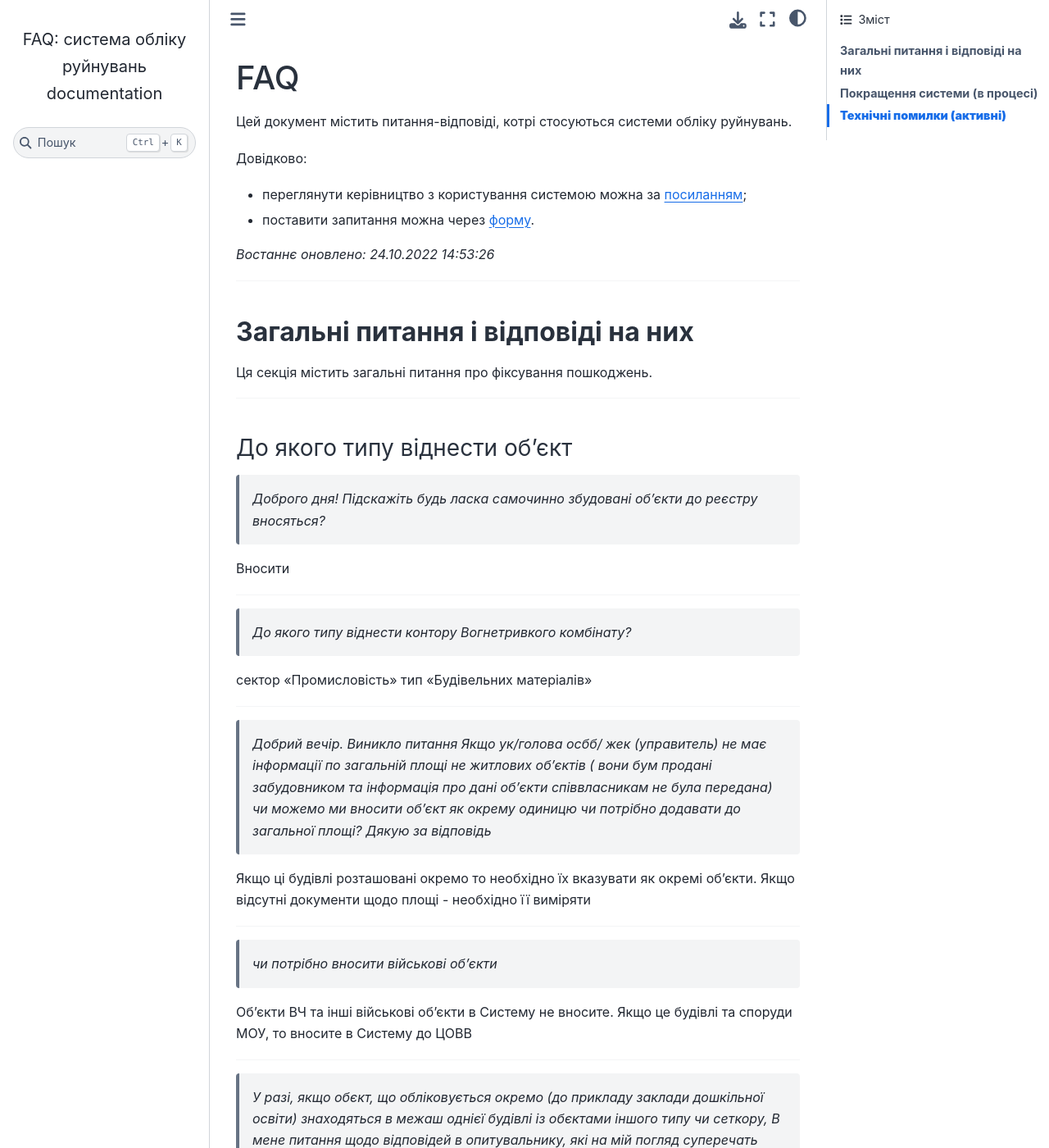
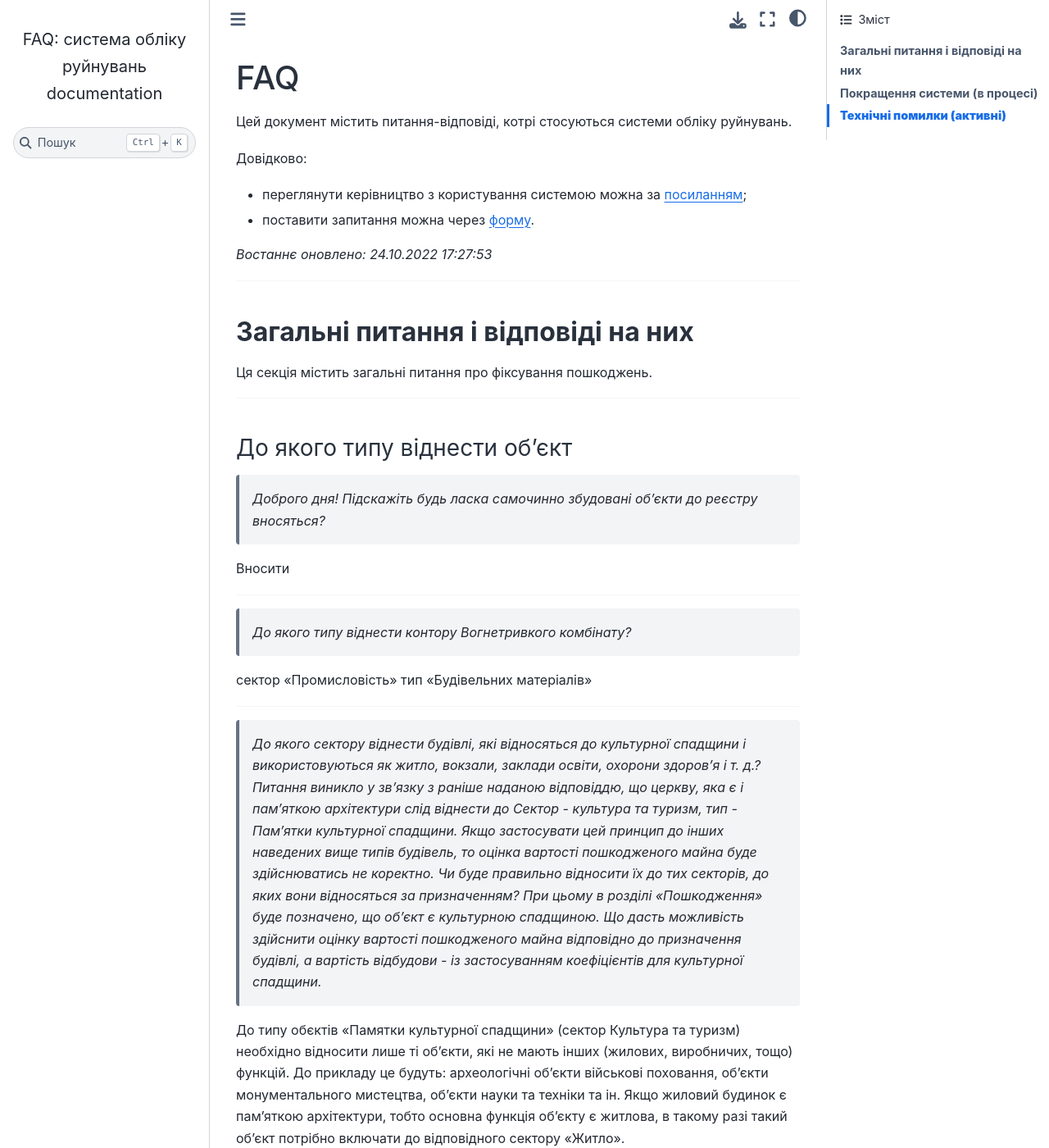
Before and after one commit to hp0404/docs.rebuild, a Sphinx documentation site: the page built from docs/source/index.md, in a window 1280 px wide and 1400 px high. Shown: the whole window at 82% size. Built offline with Sphinx 7.4.7 and the Sphinx Book theme 1.1.4, drawn with Linux system fonts in a browser that asks for light colours; some of the changed text lies outside the part shown.

Commit message:
Updated docs

```diff
--- a/docs/source/index.md
+++ b/docs/source/index.md
@@ -6,7 +6,7 @@
 * переглянути керівництво з користування системою можна за [посиланням](https://docs.google.com/document/d/18nBsTp8z1VBmNDV_jaTdcn3OFeV2wQJq/edit?usp=sharing&ouid=118382818587314238641&rtpof=true&sd=true);
 * поставити запитання можна через [форму](https://forms.gle/Vd8zJrTydsTgpC6p9).
 
-*Востаннє оновлено: <!-- date starts -->24.10.2022 14:53:26<!-- date ends -->*
+*Востаннє оновлено: <!-- date starts -->24.10.2022 17:27:53<!-- date ends -->*
 
 ---
 
@@ -27,6 +27,11 @@
 > *До якого типу віднести контору Вогнетривкого комбінату?*
 
 сектор "Промисловість" тип "Будівельних матеріалів"
+
+---
+> *До якого сектору віднести будівлі, які відносяться до культурної спадщини і використовуються як житло, вокзали, заклади освіти, охорони здоров'я і т. д.? Питання виникло у зв'язку з раніше наданою відповіддю, що церкву, яка є і пам’яткою архітектури слід віднести до Сектор - культура та туризм, тип - Пам’ятки культурної спадщини. Якщо застосувати цей принцип до інших наведених вище типів будівель, то оцінка вартості пошкодженого майна буде здійснюватись не коректно.  Чи буде правильно відносити їх до тих секторів, до яких вони відносяться за призначенням? При цьому в розділі «Пошкодження» буде позначено, що об’єкт є культурною спадщиною. Що дасть можливість здійснити оцінку вартості пошкодженого майна відповідно до призначення будівлі, а вартість відбудови - із застосуванням коефіцієнтів для культурної спадщини.*
+
+До типу обєктів "Памятки культурної спадщини" (сектор Культура та туризм) необхідно відносити лише ті об'єкти, які не мають інших (жилових, виробничих, тощо) функцій. До прикладу це будуть: археологічні об'єкти військові поховання, об'єкти монументального мистецтва, об'єкти науки та техніки та ін. Якщо жиловий будинок є пам'яткою архітектури, тобто основна функція об'єкту є житлова, в такому разі такий об'єкт потрібно включати до відповідного сектору "Житло".
 
 ---
 > *Добрий вечір. Виникло питання  Якщо ук/голова осбб/ жек (управитель) не має інформації по загальній площі не житлових об’єктів ( вони бум продані забудовником та інформація про дані об’єкти  співвласникам не була передана) чи можемо ми вносити об’єкт як окрему одиницю чи потрібно додавати до загальної площі? Дякую за відповідь*
@@ -113,6 +118,7 @@
 > *Об’єкт - школа, ще є складові частини об‘єкта ( гараж, сарай, теплиця, погріб, вбиральня і т.д.) які зазнали пошкоджень. Кожну складову частину об‘єкту потрібно додавати окремо?*
 
 Різні окремостоячі споруди, які входять в структуру "материнського" об'єкта, вносять як окремі об'єкти, але в рамках того сектора, до якого відноситься "материнський" (основний) об'єкт
+ОБОВ'ЯЗКОВО з правильним вказанням коду ЄДРПОУ одинакового для всіх таких об'єктів.
 
 ---
 > *Якщо багатоквартирний будинок на території військового містечка селищної ради як вносити адресу, оскільки війського містечка немає в переліку населених пунктів*
@@ -328,6 +334,11 @@
 пошкодження огороджуючих конструкцій - Фасад - площа руйнувань
 
 ---
+> *Підскажіть, будь ласка, як заповнювати адресу такого об'єкту, як ПЛ (повітряна лінія), якщо, наприклад ПЛ проходить через декілька населених пунктів, або, навіть, переходить з одного району в інший. Як для ПЛ можна вказати точну прив'язку до місцевості (назву населеного пункту, назву вулиці та № будинку), якщо ПЛ проходить  в декількох кілометрах від населеного пункту. Дякую*
+
+Якщо ПЛ не проходить через населений пункт, для цього є відповідний тумблер "поза межами населеного пункту". Вказуйте той населений пункт, в якому знаходиться найбільш пошкоджена повітряна лінія (за довжиною)
+
+---
 > *якщо у нас є будинок, який пошкоджений два рази у різні дати. То мені додати руйнацію до попереднього разу?*
 
 Врахувати додаткові руйнування в існуючій картці об'єкта
@@ -365,7 +376,8 @@
 ---
 > *За однією адресою у приватному секторі пошкоджено різні будівлі (житловий будинок, кілька сараїв та гараж. Питання наступне - об’єкти створювати на кожну будівлю окремо? чистворювати по адресі в цілому? тоді проблематично деталізувати пошкодження різних типпів будівель*
 
-Різні окремостоячі споруди, які входять в структуру "материнського" об'єкта, вносять як окремі об'єкти, але в рамках того сектора, до якого відноситься "материнський" (основний) об'єкт
+Різні окремостоячі споруди, які входять в структуру "материнського" об'єкта, вносять як окремі об'єкти, але в рамках того сектора, до якого відноситься "материнський" (основний) об'єкт.
+ОБОВ'ЯЗКОВО з правильним вказанням коду ЄДРПОУ одинакового для всіх таких об'єктів.
 
 ---
 > *16квартирний житловий будинок: 8 квартир 2кімнатних, 8 - 3кімтаних. Вибито вікна у 5 2кімнатних квартирах. При занесенні інформації щодо кількості квартир (1-, 2-, 3-, 4- і більше кімнатних) необхідно вказувати кількість повністю і частково зруйнованих квартир. Чи вірно буде вказувати, що з 8 2кімнатних квартир 5 є зруйнованими частково? Чи і повністю і частково зруйновані ставимо "0"? Дякую.*
@@ -648,6 +660,12 @@
 ### Відновлення об'єкта
 
 <!-- restoration starts -->
+> *Як вносити дані по об'єктах, які частково відновлені за кошти резервного фонду, частково за інші джерела фінансування? І ПКД розроблось лише на певний перелік робіт*
+
+В картці обєкту є можливість додавати різні джерела фінансування. В графі "Загальна пошторисна вартість" розділу "Фінансування" картки обєкту зазначається лише вартість робіт та матеріалів, які зазначені в ПКД.
+Буде розроблено кнопку "додати", яка дозволить додавати інші ПКД по одному об'єкту
+
+---
 > *Якщо об’єкт відновлено, то ця інформація як зазначається?*
 
 Позначка про факт відновлення об'єкту буде проставлятися в наступному розділі про відновлення.
```
